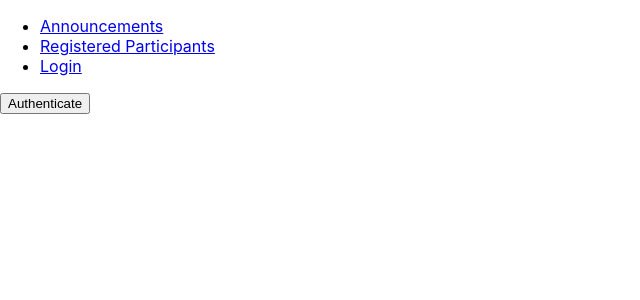
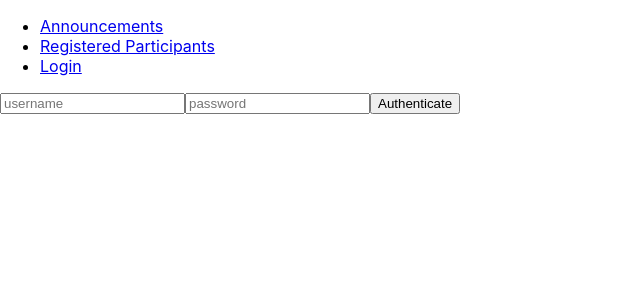
Before and after one commit to marylandmasti/organizer-site, a React (Create React App) app in the folder client/: page /login in a window 1280 px wide. Shown: the top 300 px of the page, without its empty margins (0-640 px from the left). Built offline with nearby package versions, Linux system fonts and the light colour scheme.

Commit message:
update password

```diff
--- a/client/src/App.js
+++ b/client/src/App.js
@@ -4,11 +4,11 @@ import "./App.css";
 import Announcements from "./Components/Announcements/Announcements";
 import AddDeleteParticipant from "./Components/RegisteredParticipants/AddDeleteParticipant.js";
 import Nav from "./Components/Navigation/Nav";
-import Login from "./Components/Login/Login";
 import Auth from "./Components/Auth";
 
 function App() {
   const [user, setUser] = React.useState(null);
+  console.log("hi", process.env.PASSWORD);
 
   return (
     <BrowserRouter>
--- a/client/src/Components/Announcements/Announcements.js
+++ b/client/src/Components/Announcements/Announcements.js
@@ -3,7 +3,7 @@ import Axios from "axios";
 
 const Announcements = (props) => {
   const [data, setData] = React.useState({
-    id: undefined,
+    id: null,
     message: "",
     timestamp: "",
   });
@@ -15,7 +15,6 @@ const Announcements = (props) => {
   });
 
   const compareFunction = (a, b) => {
-    console.log(a.timestamp, b.timestamp);
     if (a.timestamp >= b.timestamp) {
       return -1;
     }
@@ -49,7 +48,6 @@ const Announcements = (props) => {
     try {
       Axios.delete(endpoint).then((res) => {
         handleRead();
-        console.log(res.data);
       });
     } catch (error) {
       console.log(error);
@@ -64,7 +62,6 @@ const Announcements = (props) => {
     let currMin = date.getMinutes();
 
     if (parseInt(currMin) < 10) {
-      console.log("dfsf");
       currMin = "0" + currMin;
     }
 
@@ -86,7 +83,6 @@ const Announcements = (props) => {
         timestamp: currTime,
       }).then((res) => {
         handleRead();
-        console.log(res.data);
       });
     } catch (error) {
       console.log(error);
--- a/client/src/Components/Auth.js
+++ b/client/src/Components/Auth.js
@@ -1,17 +1,46 @@
+import Axios from "axios";
 import React from "react";
 import { useNavigate } from "react-router-dom";
 import App from "../App";
 
 const Auth = ({ authenticate }) => {
   const navigate = useNavigate();
-  const onClick = () => {
+  const [credentials, setCredentials] = React.useState({
+    username: "",
+    password: "",
+  });
+
+  const handleLogin = (e) => {
+    e.preventDefault();
     authenticate();
     navigate("");
-    console.log(App.user);
   };
+
+  const handleChange = (e) => {
+    const newCredentials = { ...credentials };
+    newCredentials[e.target.id] = e.target.value;
+    setCredentials(newCredentials);
+  };
+
   return (
     <div>
-      <button onClick={onClick}>Authenticate</button>
+      <form>
+        <input
+          onChange={(e) => handleChange(e)}
+          id="username"
+          value={credentials.username}
+          placeholder="username"
+          type="text"
+        ></input>
+        <input
+          onChange={(e) => handleChange(e)}
+          id="password"
+          value={credentials.password}
+          placeholder="password"
+          type="text"
+        ></input>
+        <button onClick={(e) => handleLogin(e)}>Authenticate</button>
+      </form>
     </div>
   );
 };
--- a/client/src/Components/Login/Login.js
+++ /dev/null
@@ -1,12 +0,0 @@
-import React from "react";
-import Axios from "axios";
-
-const Login = (props) => {
-  return (
-    <div>
-      <p>hello world</p>
-    </div>
-  );
-};
-
-export default Login;
--- a/client/src/Components/RegisteredParticipants/AddDeleteParticipant.js
+++ b/client/src/Components/RegisteredParticipants/AddDeleteParticipant.js
@@ -43,7 +43,6 @@ const AddDeleteParticipant = (props) => {
     try {
       Axios.delete(endpoint).then((res) => {
         handleRead();
-        console.log(res.data);
       });
     } catch (error) {
       console.log(error);
@@ -63,7 +62,6 @@ const AddDeleteParticipant = (props) => {
         password: password,
       }).then((res) => {
         handleRead();
-        console.log(res.data);
       });
     } catch (error) {
       console.log(error);
```
Also changed, not shown: 1 other file (tests, documents, lock files or other folders).
